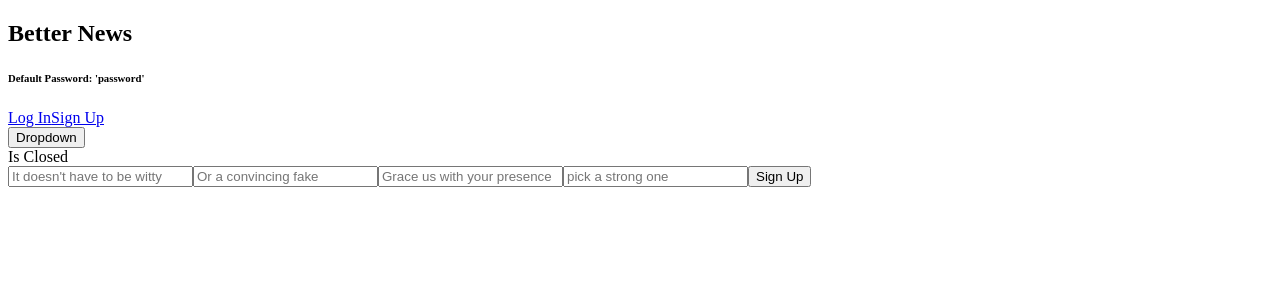
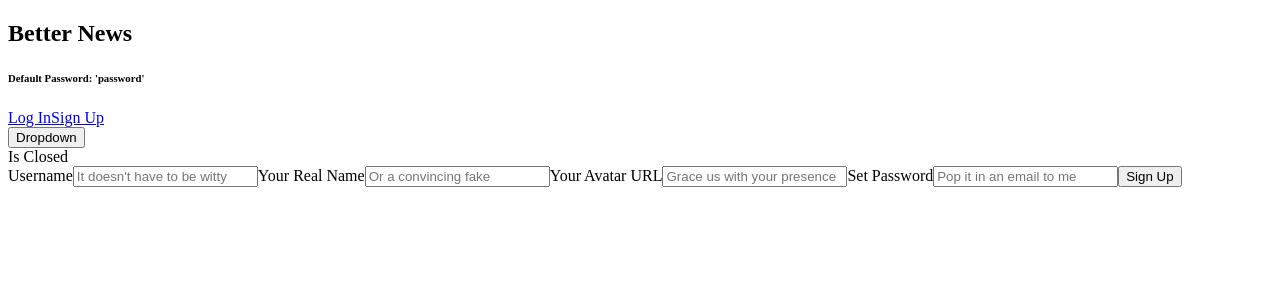
Before and after one commit to apss99/nc-news-FE, a React (Vite) app in the folder nc-news-FE/: page /sign_up in a window 1280 px wide. Shown: the top 300 px of the page. Built offline with nearby package versions, Linux system fonts and the light colour scheme.

Commit message:
load components with less bulk

```diff
--- a/nc-news-FE/src/App.jsx
+++ b/nc-news-FE/src/App.jsx
@@ -1,8 +1,6 @@
 import { useState } from "react";
 import "./App.css";
 import Header from "./components/Header/Header";
-import Body from "./components/Body/Body";
-import Navigation from "./components/Navigation/Navigation";
 import { Route, Routes } from "react-router";
 import ArticlesList from "./components/Body/Articles/ArticlesList";
 import TopicsList from "./components/Body/TopicsList";
@@ -20,10 +18,7 @@ function App() {
   return (
     <UserProvider>
       <>
-        <Header
-          fetchArticlesData={fetchArticlesData}
-          setFetchArticlesData={setFetchArticlesData}
-        />
+        <Header />
         <Routes>
           <Route
             path="/articles"
--- a/nc-news-FE/src/components/Body/LogInPage.jsx
+++ b/nc-news-FE/src/components/Body/LogInPage.jsx
@@ -8,7 +8,7 @@ const LogInPage = () => {
     username: "",
     password: "",
   });
-  async function handleSubmit(event) {
+  async function AttemptLogin(event) {
     event.preventDefault();
     const response = await axios.post(
       "https://better-news.onrender.com/api/login",
@@ -17,12 +17,10 @@ const LogInPage = () => {
         password: loginAttempt.password || "",
       },
     );
-    console.dir(response);
     setLoggedInUser(response.data);
-    console.log(response.data);
   }
   return (
-    <form onSubmit={handleSubmit}>
+    <form onSubmit={AttemptLogin}>
       <input
         placeholder="username"
         className="login-username-textbox"
@@ -32,7 +30,7 @@ const LogInPage = () => {
         }
       />
       <input
-        placeholder="password (for default users this is 'password')"
+        placeholder="password (default is 'password')"
         className="login-password-textbox"
         value={loginAttempt.password}
         onChange={(event) =>
--- a/nc-news-FE/src/components/Body/SignUpPage.jsx
+++ b/nc-news-FE/src/components/Body/SignUpPage.jsx
@@ -10,18 +10,17 @@ const SignUpPage = () => {
     name: "",
     avatar_url: "",
   });
-  async function handleSubmit(event) {
+  async function SignUp(event) {
     event.preventDefault();
     const response = await axios.post(
       "https://better-news.onrender.com/api/users",
       {
-        username: newUser.username || "",
-        name: newUser.name || "",
-        password: newUser.password || "",
+        username: newUser.username,
+        name: newUser.name,
+        password: newUser.password,
         ...(newUser.avatar_url ? { avatar_url: newUser.avatar_url } : {}),
       },
     );
-    console.dir(response);
     setLoggedInUser(response.data.user);
     console.log(response.data.user);
     setNewUser({
@@ -32,7 +31,8 @@ const SignUpPage = () => {
     });
   }
   return (
-    <form onSubmit={handleSubmit}>
+    <form onSubmit={SignUp}>
+      <label htmlFor="new-username-textbox">Username</label>
       <input
         placeholder="It doesn't have to be witty"
         className="new-username-textbox"
@@ -41,6 +41,7 @@ const SignUpPage = () => {
           setNewUser({ ...newUser, username: event.target.value })
         }
       />
+      <label htmlFor="new-name-textbox">Your Real Name</label>
       <input
         placeholder="Or a convincing fake"
         className="new-name-textbox"
@@ -49,17 +50,19 @@ const SignUpPage = () => {
           setNewUser({ ...newUser, name: event.target.value })
         }
       />
+      <label htmlFor="new-avatar_url-textbox">Your Avatar URL</label>
       <input
         placeholder="Grace us with your presence"
-        className="new-name-textbox"
+        className="new-avatar_url-textbox"
         value={newUser.avatar_url}
         onChange={(event) =>
           setNewUser({ ...newUser, avatar_url: event.target.value })
         }
       />
+      <label htmlFor="new-password-textbox">Set Password</label>
       <input
-        placeholder="pick a strong one"
-        className="new-name-textbox"
+        placeholder="Pop it in an email to me"
+        className="new-password-textbox"
         value={newUser.password}
         onChange={(event) =>
           setNewUser({ ...newUser, password: event.target.value })
--- a/nc-news-FE/src/components/Body/TopicsList.jsx
+++ b/nc-news-FE/src/components/Body/TopicsList.jsx
@@ -1,6 +1,5 @@
 import { useState, useEffect } from "react";
 import TopicsCard from "./TopicsCard";
-import ArticlesEndpointButton from "../Header/ArticlesEndpointButton";
 import axios from "axios";
 
 function TopicsList(props) {
--- a/nc-news-FE/src/components/Body/UsersList.jsx
+++ b/nc-news-FE/src/components/Body/UsersList.jsx
@@ -1,6 +1,5 @@
 import { useState, useEffect } from "react";
 import UsersCard from "./UsersCard";
-import ArticlesEndpointButton from "../Header/ArticlesEndpointButton";
 import axios from "axios";
 
 function UsersList(props) {
--- a/nc-news-FE/src/components/Header/ArticlesEndpointButton.jsx
+++ /dev/null
@@ -1,5 +0,0 @@
-function goToArticles() {
-  return <Link to="/articles">Articles</Link>;
-}
-
-export default goToArticles;
--- a/nc-news-FE/src/components/Header/Dropdown.jsx
+++ b/nc-news-FE/src/components/Header/Dropdown.jsx
@@ -1,10 +1,7 @@
 import { useState } from "react";
-import GetArticlesButton from "./ArticlesEndpointButton";
 import { Link } from "react-router";
 
-function Dropdown(props) {
-  const fetchArticlesData = props.fetchArticlesData;
-  const setFetchArticlesData = props.setFetchArticlesData;
+function Dropdown() {
   const [open, setOpen] = useState(false);
   const handleOpen = () => {
     setOpen(!open);
@@ -37,31 +34,3 @@ function Dropdown(props) {
 }
 
 export default Dropdown;
-
-/*
-
-import axios from "axios";
-
-function ArticlesEndpointButton(props) {
-  const setFetchData = props.setFetchData;
-  const fetchData = props.fetchData;
-  useState(() => {
-    async function fetchArticles() {
-      const response = await axios.get(
-        "https://better-news.onrender.com/api/articles",
-      );
-      console.log(response.request.response);
-    }
-    setFetchData(() => {
-      response.request.response;
-    });
-    fetchArticles();
-  }, []);
-  return (
-    <div>
-      <p></p>
-    </div>
-  );
-}
-
-export default { ArticlesEndpointButton }; */
--- a/nc-news-FE/src/components/Header/Header.jsx
+++ b/nc-news-FE/src/components/Header/Header.jsx
@@ -2,9 +2,7 @@ import Dropdown from "./Dropdown";
 import LoginButton from "./LoginButton";
 import SignUpButton from "./SignUpButton";
 
-function Header(props) {
-  const fetchArticlesData = props.fetchArticlesData;
-  const setFetchArticlesData = props.setFetchArticlesData;
+function Header() {
   return (
     <nav>
       {" "}
@@ -12,10 +10,7 @@ function Header(props) {
       <h6>Default Password: 'password'</h6>
       <LoginButton />
       <SignUpButton />
-      <Dropdown
-        fetchArticlesData={fetchArticlesData}
-        setFetchArticlesData={setFetchArticlesData}
-      />
+      <Dropdown />
     </nav>
   );
 }
--- a/nc-news-FE/src/components/Header/TopicsEndpointButton.jsx
+++ /dev/null
@@ -1,5 +0,0 @@
-function TopicEndpoint() {
-  return <Link to="/articles">Articles</Link>;
-}
-
-export default TopicEndpoint;
--- a/nc-news-FE/src/components/Header/UsersEndpoint.jsx
+++ /dev/null
@@ -1,5 +0,0 @@
-function UsersEndpoint() {
-  return <Link to="/users">Users</Link>;
-}
-
-export default UsersEndpoint;
```
